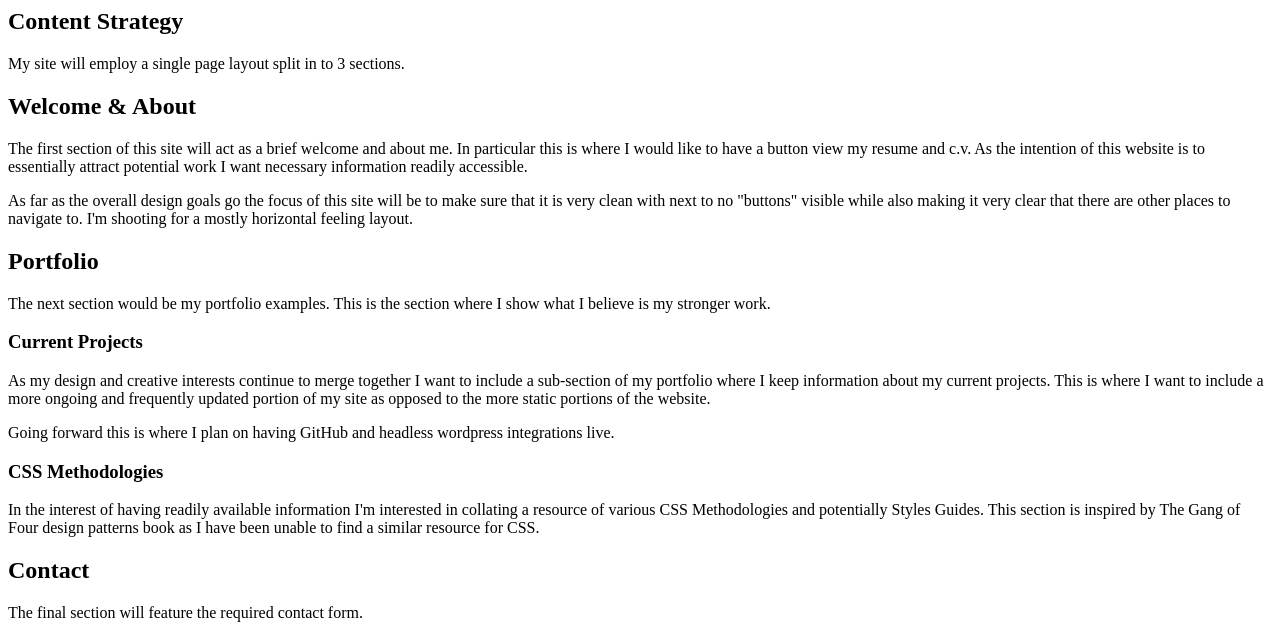
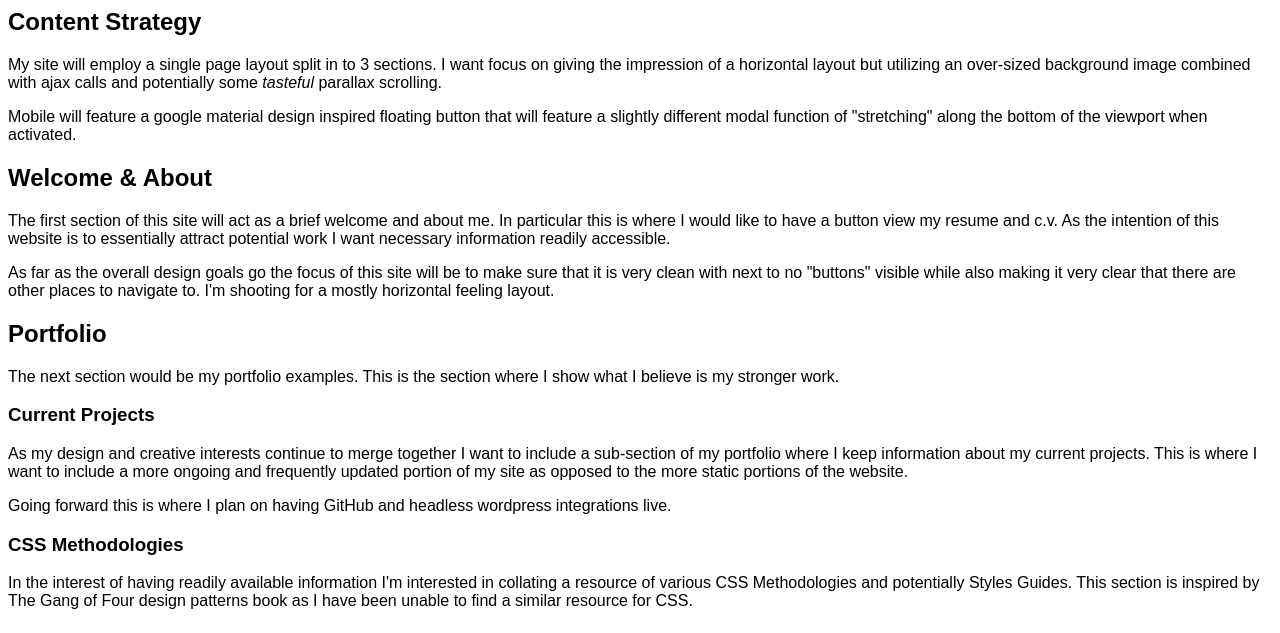
Before and after one commit to erikClevenger/modwrk, a PHP site: page /milestone-2.php in a window 1280 px wide. Shown: the top 633 px of the page. Run offline with PHP 8.4, Linux system fonts and the light colour scheme; grey boxes are pictures that could not be loaded.

Commit message:
stylesheet, content strategy updates

```diff
--- a/public_html/documentation/milestone-2.php
+++ b/public_html/documentation/milestone-2.php
@@ -3,11 +3,16 @@
 	<head>
 		<meta charset="UTF-8">
 		<title>Milestone 2</title>
+		<link rel="stylesheet" href="../documentation/style.css">
 	</head>
 	<body>
 	<section>
 		<h2>Content Strategy</h2>
-		<p>My site will employ a single page layout split in to 3 sections.</p>
+		<p>My site will employ a single page layout split in to 3 sections. I want focus on giving the impression of a
+			horizontal layout but utilizing an over-sized background image combined with ajax calls and potentially
+			some <em>tasteful</em> parallax scrolling.</p>
+		<p>Mobile will feature a google material design inspired floating button that will feature a slightly
+			different modal function of "stretching" along the bottom of the viewport when activated.</p>
 	</section>
 	<section>
 		<h2>Welcome &amp; About</h2>
@@ -42,6 +47,7 @@
 	</section>
 	<section class="wireframes">
 		<div class="mobile">
+			<h2>Mobile Wireframes</h2>
 			<img class="mobileImg" src="../images/mb-welcomeAbout.png" alt="mobile splash screen wireframe">
 			<img class="mobileImg" src="../images/mb-contact.png" alt="mobile contact wireframe ">
 			<img class="mobileImg" src="../images/mb-portfolio.png" alt="mobile portfolio wireframe">
@@ -49,6 +55,7 @@
 			<img class="mobileImg" src="../images/mb-modalOut.png" alt="mobile modal out wireframe">
 		</div>
 		<div class="desktop">
+			<h2>Desktop Wireframes</h2>
 			<img class="desktopImg" src="../images/dsk-home.png" alt=" desktop splash wireframe">
 			<img class="desktopImg" src="../images/dsk-contact.png" alt=" desktop contact wireframe">
 			<img class="desktopImg" src="../images/dsk-portfolio.png" alt=" desktop portfolio wireframe">
--- a/public_html/documentation/style.css
+++ b/public_html/documentation/style.css
@@ -19,3 +19,18 @@ body {
 	width: 50%;
 	float: left;
 }
+
+img.mobileImg {
+	padding: 0 2em;
+	width: 15%;
+	display: inline-block;
+
+}
+
+img.desktopImg {
+	width: 40%;
+	padding: 2em;
+	display: inline-block;
+	border: 2px solid black;
+	margin: auto;
+}
```
